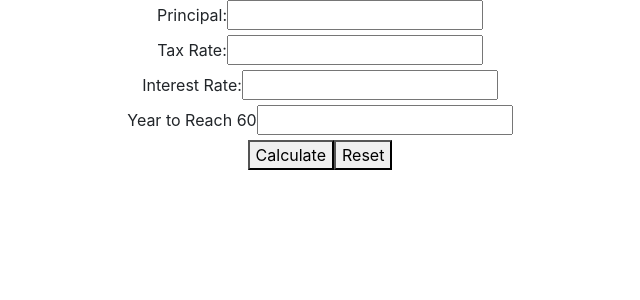
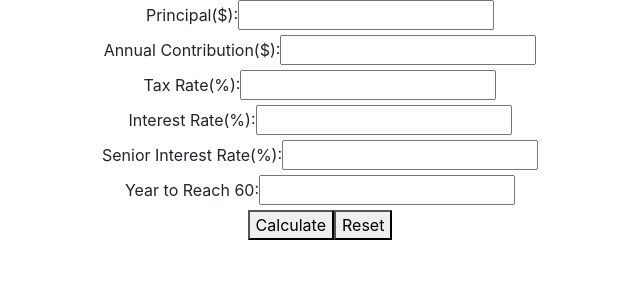
Before and after one commit to PhuongDTran/ira, a React (Create React App) app: page / in a window 1280 px wide. Shown: the top 300 px of the page, without its empty margins (320-960 px from the left). Built offline with nearby package versions, Linux system fonts and the light colour scheme.

Commit message:
rate is %

```diff
--- a/src/components/Inputs.js
+++ b/src/components/Inputs.js
@@ -1,6 +1,6 @@
 import React, { useContext, useState } from 'react';
 import '../scss/Inputs.scss'
-import { Context } from '../store/store';
+import { Context, types } from '../store/store';
 import { LineChart, ResponsiveContainer, Line, XAxis, YAxis, CartesianGrid, Tooltip, Legend } from 'recharts';
 
 
@@ -9,8 +9,9 @@ export default function Inputs() {
   const { state, dispatch } = useContext(Context);
   const [localState, setLocalState] = useState({
     principal: 0,
-    tax_rate: 0.0,
-    interest_rate: 0.0,
+    annual_contribution: 0,
+    interest_rate: 0,
+    senior_interest_rate: 0,
     year: 0
   });
 
@@ -27,13 +28,17 @@ export default function Inputs() {
   }
 
   const handleChange = e => {
-    let clonedLocalState = { ...localState };
-    clonedLocalState[e.target.name] = e.target.value;
-    setLocalState(clonedLocalState);
+    if (isNaN(e.target.value)) {
+      alert("Please enter a valid number");
+    } else {
+      let clonedLocalState = { ...localState };
+      clonedLocalState[e.target.name] = e.target.value;
+      setLocalState(clonedLocalState);
+    }
   }
 
   const handleCalculate = () => {
-    const { principal, tax_rate, interest_rate, year } = state;
+    const { principal, tax_rate, interest_rate, year } = localState;
     const currentYear = Number(new Date().getFullYear());
     const numOfYears = year - currentYear;
     let calculatedFunds = [];
@@ -43,62 +48,65 @@ export default function Inputs() {
       // traditional at index 0
       calculatedFunds[0].data.push({
         year: currentYear + year,
-        value: principal * Math.pow(1.0 + interest_rate, year)
+        value: roundUp(principal * Math.pow(1.0 + interest_rate / 100.0, year), 2)
       });
       // Roth at index 1
       calculatedFunds[1].data.push({
         year: currentYear + year,
-        value: (principal - principal * tax_rate) * Math.pow(1.0 + interest_rate, year)
+        value: roundUp((principal - principal * tax_rate / 100.0) * Math.pow(1.0 + interest_rate / 100.0, year), 2)
       });
     }
-    console.log(calculatedFunds)
     setChart(calculatedFunds);
   }
 
-  const data = [
-    { name: 'Page A', uv: 4000, pv: 2400, amt: 2400 },
-    { name: 'Page B', uv: 3000, pv: 1398, amt: 2210 },
-    { name: 'Page C', uv: 2000, pv: 9800, amt: 2290 },
-    { name: 'Page D', uv: 2780, pv: 3908, amt: 2000 },
-    { name: 'Page E', uv: 1890, pv: 4800, amt: 2181 },
-    { name: 'Page F', uv: 2390, pv: 3800, amt: 2500 },
-    { name: 'Page G', uv: 3490, pv: 4300, amt: 2100 },
-  ];
+    // https://stackoverflow.com/questions/5191088/how-to-round-up-a-number-in-javascript
+    function roundUp(num, precision) {
+      precision = Math.pow(10, precision)
+      return Math.ceil(num * precision) / precision
+    }
 
   return (
-    <div className="inputs-container d-flex flex-column" style={{ width: "100%", height: "100%", position: "relative" }}>
+    <div className="inputs-container d-flex flex-column justify-content-center" style={{ width: "100%", height: "100%", position: "relative" }}>
       <div>
         <div>
-          <label>Principal:</label>
-          <input name="principal" onChange={handleChange} />
+          <label>Principal($):</label>
+          <input name="principal" type="number" onChange={handleChange} />
         </div>
         <div>
-          <label>Tax Rate:</label>
-          <input name="tax_rate" onChange={handleChange} />
+          <label>Annual Contribution($):</label>
+          <input name="annual_contribution" type="number" onChange={handleChange} />
         </div>
         <div>
-          <label>Interest Rate:</label>
-          <input name="interest_rate" onChange={handleChange} />
+          <label>Tax Rate(%):</label>
+          <input name="tax_rate" type="number" onChange={handleChange} />
         </div>
         <div>
-          <label>Year to Reach 60</label>
-          <input name="year" onChange={handleChange} />
+          <label>Interest Rate(%):</label>
+          <input name="interest_rate" type="number" onChange={handleChange} />
+        </div>
+        <div>
+          <label>Senior Interest Rate(%):</label>
+          <input name="senior_interest_rate" type="number" onChange={handleChange} />
+        </div>
+        <div>
+          <label>Year to Reach 60: </label>
+          <input name="year" type="number" onChange={handleChange} />
         </div>
         <button onClick={handleCalculate}>Calculate</button>
         <button>Reset</button>
       </div>
-      {chart.length <= 0 ? null : (
+      {chart.length <= 0 || chart[0].data.length <= 0 ? null : (
         <div className="visualizor" style={{ width: "100%", height: "300px" }}>
           <ResponsiveContainer>
             <LineChart width={730} height={250} data={chart}
               margin={{ top: 5, right: 30, left: 20, bottom: 5 }}>
               <CartesianGrid strokeDasharray="3 3" />
-              <XAxis dataKey="year" type="category" allowDuplicatedCategory={false} textAnchor="middle" height={55} />
+              <XAxis dataKey="year" type="category" allowDuplicatedCategory={false} textAnchor="middle" height={60} label={{ value: 'Year'}} />
               <YAxis label={{ value: 'U.S. dollars ($)', angle: -90, position: 'insideLeft' }} />
-              <Tooltip separator=": $"/>
+              <Tooltip separator=": $" />
               <Legend />
-              <Line dataKey="value" data={chart[0].data} name="Traditional" stroke="#8884d8" />
-              <Line dataKey="value" data={chart[1].data} name="Roth"stroke="#82ca9d" />
+              <Line dataKey="value" data={chart[0].data} name="Traditional" stroke="#8884d8" dot={false} />
+              <Line dataKey="value" data={chart[1].data} name="Roth" stroke="#82ca9d" dot={false}/>
             </LineChart>
           </ResponsiveContainer>
         </div>
--- a/src/store/store.js
+++ b/src/store/store.js
@@ -2,19 +2,20 @@ import React from 'react';
 
 export const initialState = {
   principal: 1000,
-  tax_rate: 0.23,
-  interest_rate: 0.1,
-  senior_interest_rate: 0.0,
+  tax_rate: 23,
+  interest_rate: 1,
+  senior_interest_rate: 0,
   year: 2025
 }
 
 export const types = {
-
+  UPDATE_ALL: "UPDATE_ALL"
 }
 
 export function reducer (state, action) {
   switch (action.type) {
-    case types.SET_COLOR:
+    case types.UPDATE_ALL:
+      return {...action.payload}
     default:
       return initialState
   }
```
